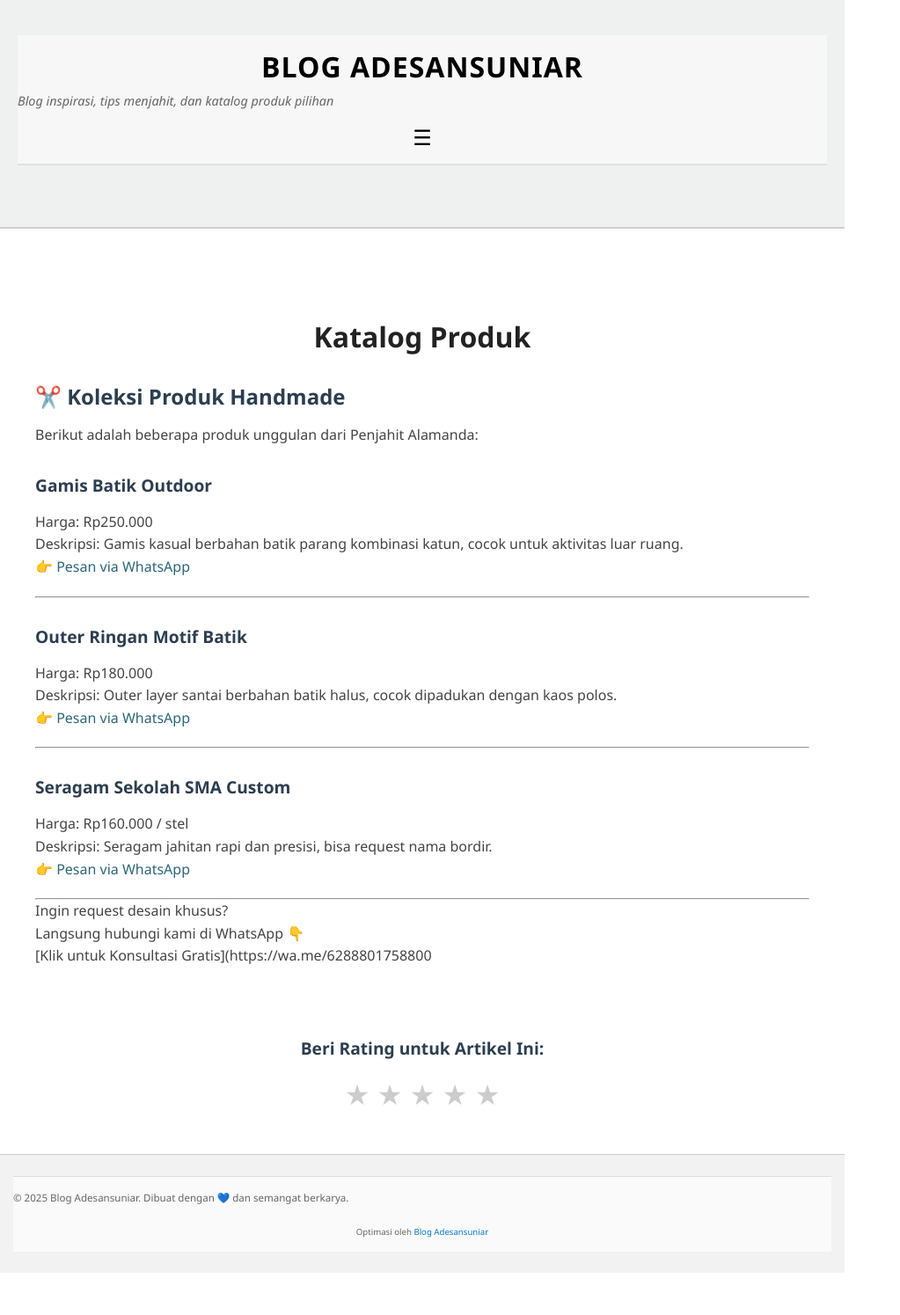
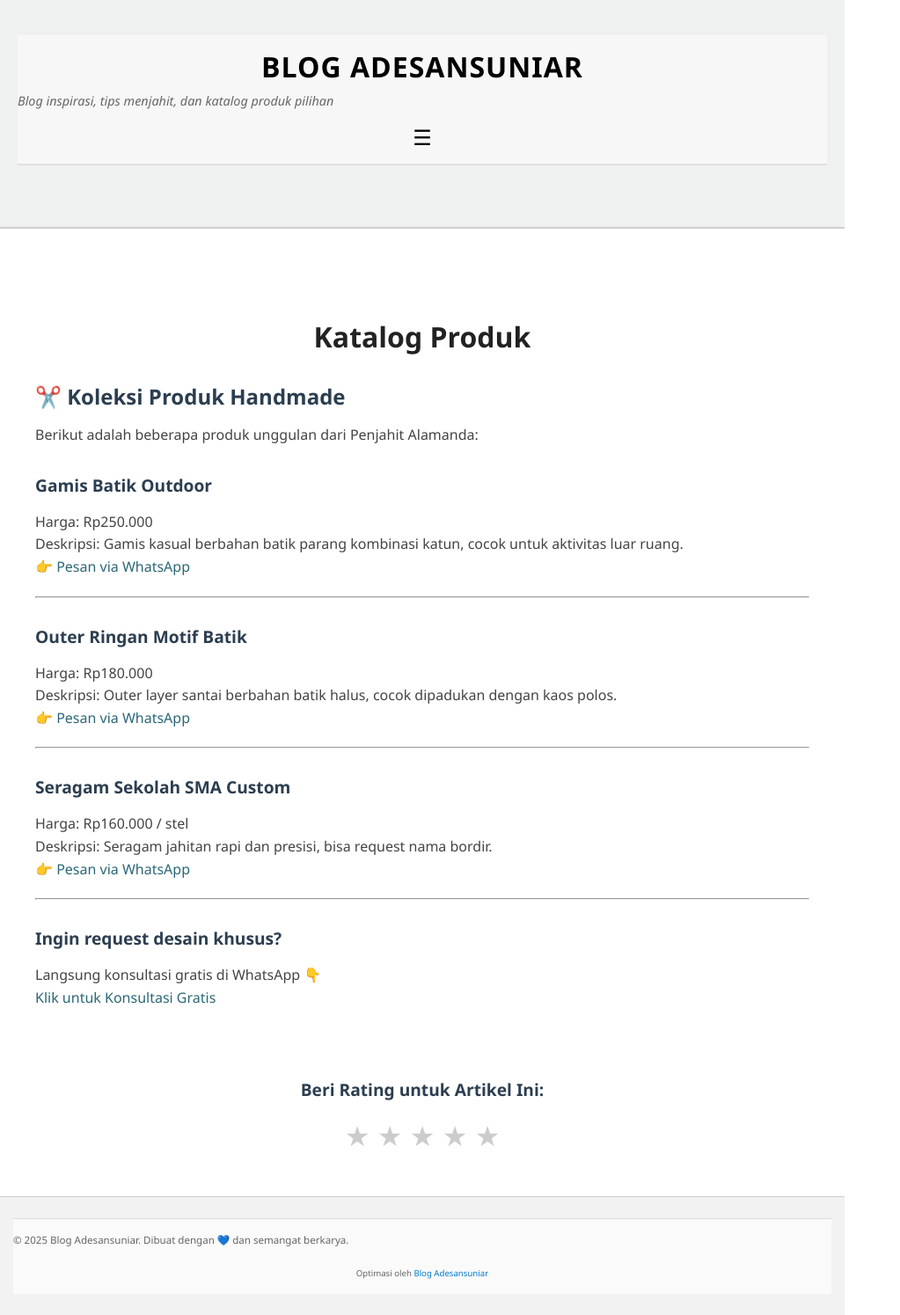
Before and after one commit to adesansuniar/blog-adesansuniar, a Jekyll site: the page built from katalog.md, in a window 1280 px wide. Shown: the whole page at 88% size, without its empty margins (0-1023 px from the left). Built offline with Jekyll 4.4.1, drawn with Linux system fonts in a browser that asks for light colours; some web fonts are replaced; before the commit the page ends 1447 px from its top, so only the background shows below that.

Commit message:
Update katalog.md

```diff
--- a/katalog.md
+++ b/katalog.md
@@ -30,6 +30,6 @@ Deskripsi: Seragam jahitan rapi dan presisi, bisa request nama bordir.
 
 ---
 
-> Ingin request desain khusus?
-Langsung hubungi kami di WhatsApp 👇
-[Klik untuk Konsultasi Gratis](https://wa.me/6288801758800
+### Ingin request desain khusus?
+Langsung konsultasi gratis di WhatsApp 👇
+[Klik untuk Konsultasi Gratis](https://wa.me/6288801758800)
```
